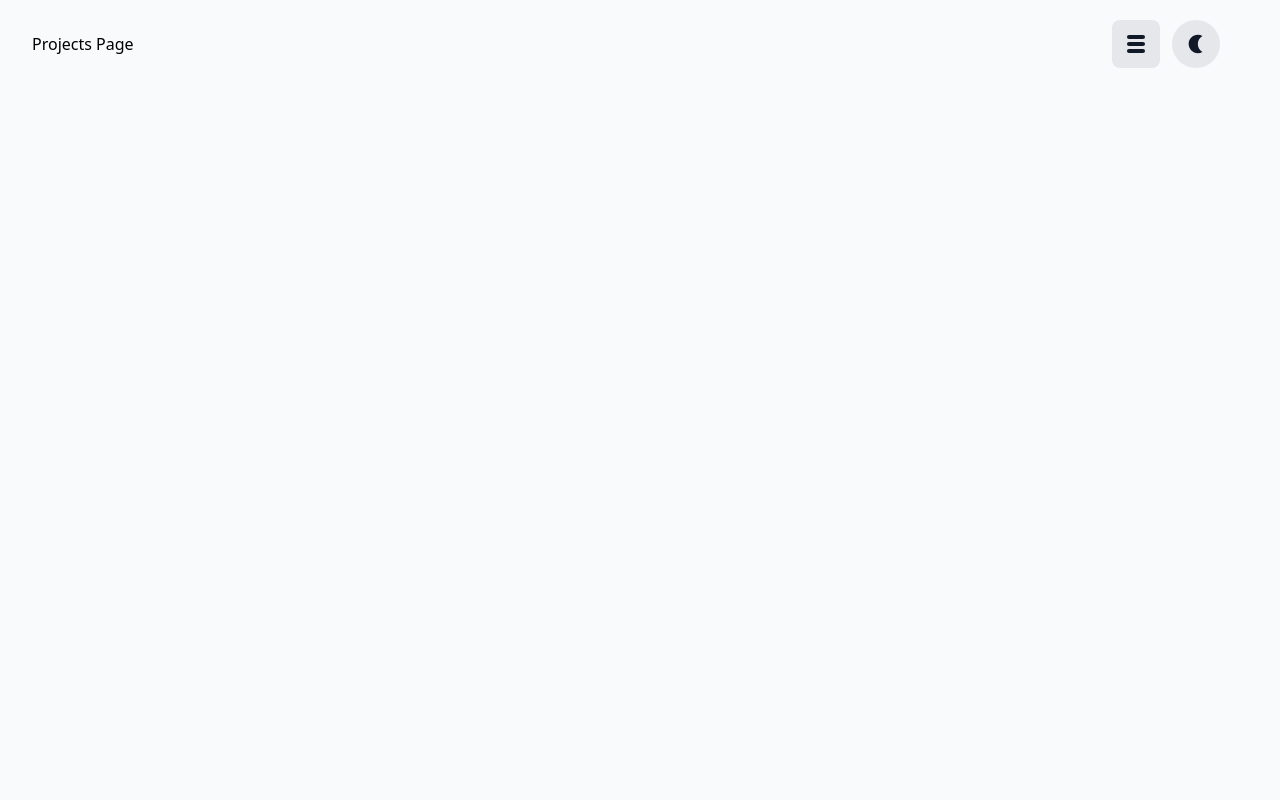
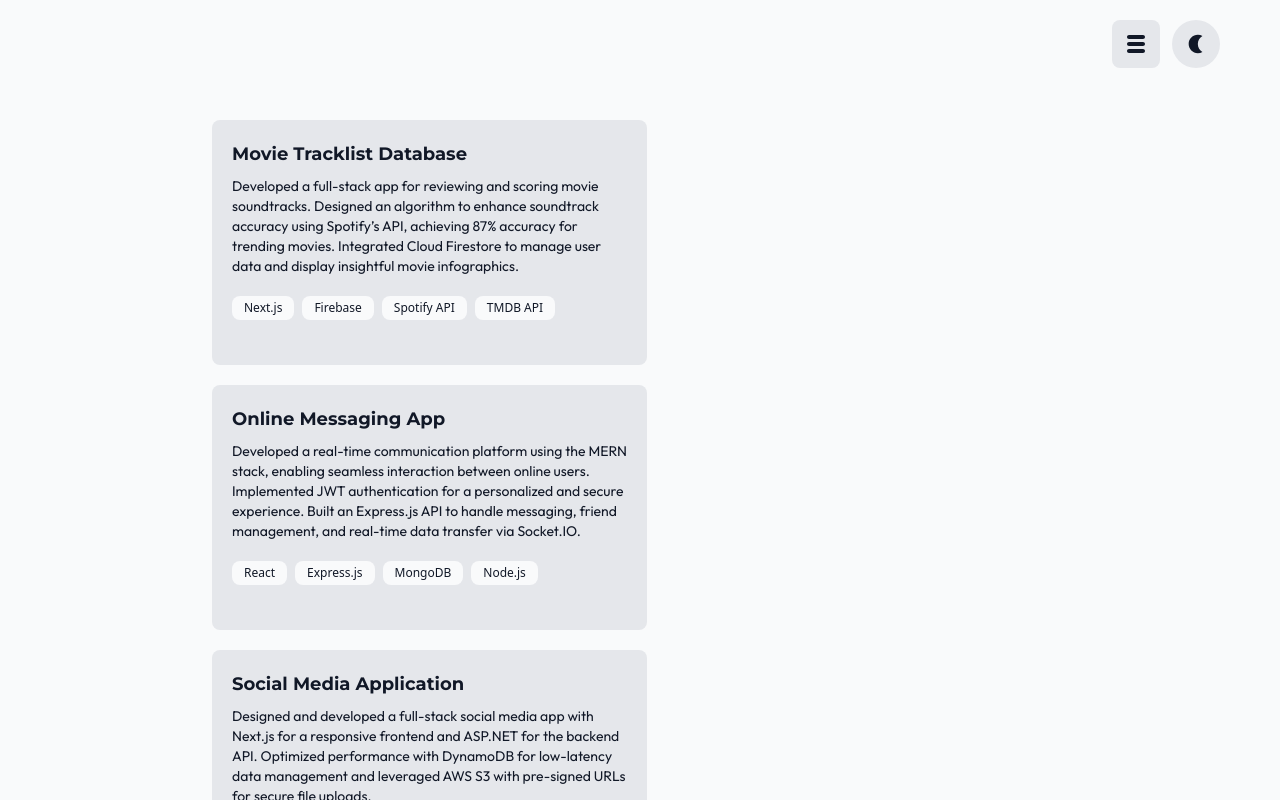
Before and after one commit to hquino1/hquino1.github.io, a React (Vite) app: page /projects in a window 1280 px wide. Built offline with nearby package versions, Linux system fonts and the light colour scheme.

Commit message:
added project section

```diff
--- a/src/App.jsx
+++ b/src/App.jsx
@@ -39,14 +39,14 @@ function App() {
       <button className='fixed dark:bg-[#1E293B] bg-[#E5E7EB] right-0 mt-5 mr-20 sm:mr-30 h-12 w-12 rounded-lg justify-center cursor-pointer 2xl:hidden z-60 text-[#111827] dark:text-[#F1F5F9]' onClick={changeNav}>
         <TiThMenu className='mx-auto text-2xl'></TiThMenu>
       </button>
-      <button className=' dark:bg-[#1E293B] bg-[#E5E7EB] p-1.5 rounded-full cursor-pointer fixed right-0 mt-5 mr-5 sm:mr-15 h-12 w-12 text-[#111827] dark:text-[#F1F5F9] flex items-center justify-center' onClick={toggleDarkMode}>
+      <button className=' dark:bg-[#1E293B] bg-[#E5E7EB] p-1 rounded-full cursor-pointer fixed right-0 mt-5 mr-5 sm:mr-15 h-12 w-12 text-[#111827] dark:text-[#F1F5F9] flex items-center justify-center' onClick={toggleDarkMode}>
           {!isDark && <MdNightlight size={22}></MdNightlight>}
           {isDark && <MdLightMode size={22}></MdLightMode>}
       </button>
       {showNavbar && <div className='fixed h-full w-full bg-black/50 z-40'></div>}
       {showNavbar && <LimitedNavigation></LimitedNavigation>}
       <Navigation />
-      <div class="flex-1 sm:p-8 overflow-y-auto">
+      <div class="flex-1 sm:px-8 overflow-y-auto">
         <Routes>
           <Route path='/' element={<About />} />
           <Route path='/projects' element={<Projects />} />
--- /dev/null
+++ b/src/components/ProjectItem.jsx
@@ -0,0 +1,16 @@
+
+const ProjectItem = ({name, info, tags}) => {
+  return (
+    <div className='w-[435px] h-[245px] dark:bg-[#1E293B] bg-[#E5E7EB] rounded-lg p-5'>
+      <div className='font-[Montserrat] font-bold text-lg mb-2'> {name}</div>
+      <div className='font-[Outfit] text-sm mb-5'> {info} </div>
+      <div className='flex gap-2 flex-wrap'>
+        {tags.map((tag, index) => (
+          <div className='bg-[#F9FAFB] dark:bg-[#0F172A] h-[20px] w-auto rounded-lg flex text-xs justify-center p-3 items-center' index={index}> {tag} </div>
+        ))}
+      </div>
+    </div>
+  )
+}
+
+export default ProjectItem;
--- a/src/pages/About.jsx
+++ b/src/pages/About.jsx
@@ -5,7 +5,7 @@ import { IoSchool } from "react-icons/io5";
 
 function About() {
   return (
-    <div class="text-[#111827] dark:text-[#F1F5F9] w-full h-full pr-0 pl-5 pt-30 pr-5 sm:p-10 lg:p-20 xl:p-30 overflow-auto">
+    <div class="text-[#111827] dark:text-[#F1F5F9] w-full h-full pr-0 pl-5 pt-30 pr-5 sm:p-20 lg:p-30 xl:p-30 overflow-auto">
       <div class="flex flex-col md:flex-row h-auto mb-20">
         <div className="mr-15 mb-auto h-[200px] w-[200px] sm:h-[250px] sm:w-[250px] lg:h-[300px] lg:w-[300px] xl:h-[400px] xl:w-[400px] rounded-lg outline-1 p-2 md:p-5 flex-shrink-0">
           <img src={headshot} className='object-cover h-full w-full rounded-lg'/>
@@ -16,8 +16,8 @@ function About() {
           <div class="font-[Outfit] text-xl mb-10"> I'm a student currently exploring my passion for software engineering. I enjoy learning about web development, algorithms, and building projects that solve real-world problems.</div>
           <div>
             <div class="text-xl mb-5 font-[Montserrat] font-bold"> Additional Info </div>
-            <h1 class="text-xl"> Email -> quinonhector1@gmail.com</h1>
-            <h1 class="text-xl"> Github -> hquino1</h1>
+            <h1 class="text-xl font-[Outfit]"> Email: quinonhector1@gmail.com</h1>
+            <h1 class="text-xl font-[Outfit]"> Github: hquino1</h1>
           </div>
         </div>
       </div>
@@ -26,25 +26,25 @@ function About() {
       <h1 class="text-2xl mb-10 font-[Montserrat] font-bold"> Education </h1>
       <div class="h-auto flex flex-col md:flex-row mb-20 items-center md:items-stretch">
         <div className='h-auto w-100 flex-col'>
-          <img src={logo} className='w-55 h-60 mx-auto mb-5'></img>
-          <div className='w-fit h-6 pl-3 pr-3 rounded-xl mx-auto dark:bg-[#1E293B] bg-[#E5E7EB] text-center justify-center items-center text-sm'>3.7 GPA</div>
+          <img src={logo} className='w-55 h-55 mx-auto mb-5'></img>
+          <div className='w-fit h-6 pl-3 pr-3 rounded-xl mx-auto dark:bg-[#1E293B] bg-[#E5E7EB] text-center justify-center items-center text-sm flex'>3.7 GPA</div>
         </div>
 
         <div className='h-1/2 w-full md:ml-10 mt-5'>
           <h1 class="text-3xl md:text-4xl mb-1 font-[Montserrat] font-bold">University of Texas at Arlington</h1>
           <h2 className='font-[Montserrat] font-bold mb-5'>B.S. in Computer Science, College of Engineering</h2>
           <div>
-            <div className='flex items-center text-lg'>
+            <div className='flex items-center text-xl'>
               <BsFillLightningChargeFill className='mr-3'></BsFillLightningChargeFill>
               Accelerated Program
             </div>
-            <h1 className='font-[Outfit] ml-7 mb-5'> On track to graduate in 3 years instead of the traditional 4-year program.</h1>
+            <h1 className='font-[Outfit] ml-7 mb-5 text-lg'> On track to graduate in 3 years instead of the traditional 4-year program.</h1>
 
-            <div className='flex items-center text-lg'>
+            <div className='flex items-center text-xl'>
               <IoSchool className='mr-3'></IoSchool>
               Presidential Scholar
             </div>
-            <h1 className='font-[Outfit] ml-7'> Holder of a presidential scholarship, given to prestigious students.</h1>
+            <h1 className='font-[Outfit] ml-7 text-lg'> Holder of a presidential scholarship, given to prestigious students.</h1>
           </div>
         </div>
 
--- a/src/pages/Projects.jsx
+++ b/src/pages/Projects.jsx
@@ -1,6 +1,23 @@
+import ProjectItem from '../components/ProjectItem.jsx'
 
 function Projects() {
-  return <h1>Projects Page</h1>
+
+  const projectTags = [
+        { title: 'Movie Tracklist Database', tags: ['Next.js', 'Firebase', 'Spotify API', 'TMDB API'], info: "Developed a full-stack app for reviewing and scoring movie soundtracks. Designed an algorithm to enhance soundtrack accuracy using Spotify’s API, achieving 87% accuracy for trending movies. Integrated Cloud Firestore to manage user data and display insightful movie infographics."},
+        { title: 'Online Messaging App', tags: ['React', 'Express.js', 'MongoDB', 'Node.js'], info: "Developed a real-time communication platform using the MERN stack, enabling seamless interaction between online users. Implemented JWT authentication for a personalized and secure experience. Built an Express.js API to handle messaging, friend management, and real-time data transfer via Socket.IO."},
+        { title: 'Social Media Application', tags: ['ASP.NET', 'Next.js', 'DynamoDB', 'AWS'], info: "Designed and developed a full-stack social media app with Next.js for a responsive frontend and ASP.NET for the backend API. Optimized performance with DynamoDB for low-latency data management and leveraged AWS S3 with pre-signed URLs for secure file uploads."},
+        { title: 'Weather Application', tags: ['Javascript', 'HTML/CSS', 'OpenWeatherMap API'], info: "Developed a weather app that displays temperature, climate, and atmospheric conditions for cities worldwide. Integrated OpenWeatherMap API for real-time data and implemented dynamic backgrounds that adapt to different weather conditions."},
+  ];
+
+  return (
+    <div className='text-[#111827] dark:text-[#F1F5F9] w-full h-full pr-0 pl-5 pt-30 pr-5 sm:p-20 lg:p-30 xl:p-30 overflow-auto'>
+      <ul className='flex flex-wrap justify-between px-15'>
+        {projectTags.map((project, index) => (
+          <li key={index} className='mb-5'> <ProjectItem name={project.title} info={project.info} tags={project.tags} /> </li>
+        ))}
+      </ul>
+    </div>
+  )
 }
 
 export default Projects
```
